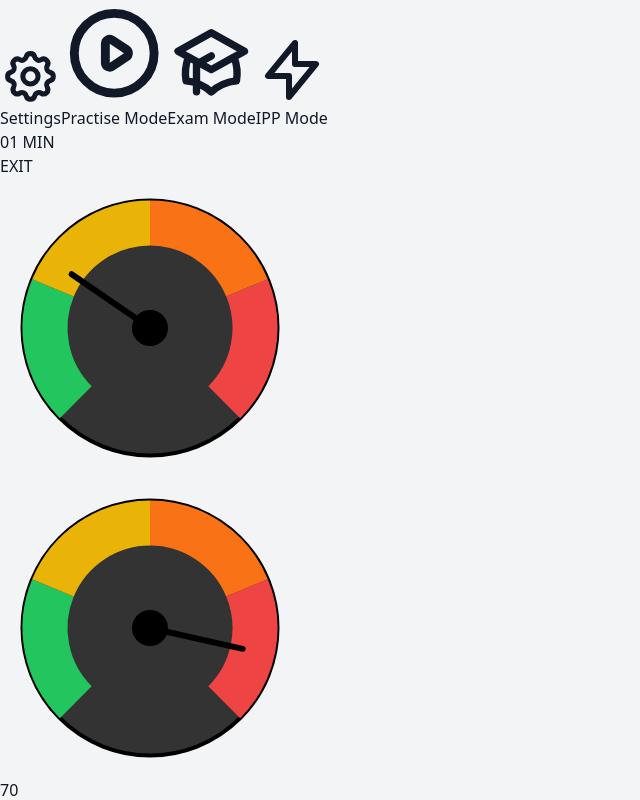
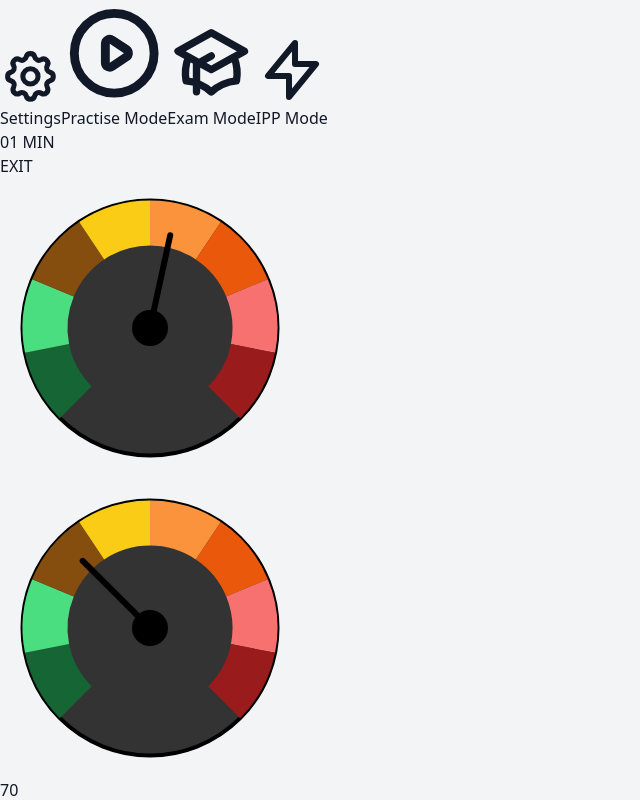
Before and after one commit to getcollectifyinfo/worm, a React (Vite) app: page / in a window 1280 px wide. Both pictures are taken after a click on the button "IPP Mode". Shown: the top 800 px of the page, without its empty margins (0-640 px from the left). Built offline with nearby package versions, Linux system fonts and the light colour scheme.

Commit message:
feat: Update gauge design with 8 colored segments and reduced speed

```diff
--- a/src/components/Gauge.tsx
+++ b/src/components/Gauge.tsx
@@ -19,8 +19,8 @@ export const Gauge: React.FC<GaugeProps> = ({ size = 200, initialValue = 50 }) =
       if (Math.abs(value - targetValueRef.current) < 1) {
         // Pick a new random target (0-100)
         targetValueRef.current = Math.random() * 100;
-        // Pick a new random speed (0.2 to 1.5)
-        animationSpeedRef.current = 0.2 + Math.random() * 1.3;
+        // Pick a new random speed (lower speed as requested)
+        animationSpeedRef.current = 0.1 + Math.random() * 0.4;
       }
 
       // 2. Move towards target
@@ -67,32 +67,60 @@ export const Gauge: React.FC<GaugeProps> = ({ size = 200, initialValue = 50 }) =
         />
 
         {/* Colored Arcs */}
-        {/* Green Segment (0-25%) */}
+        {/* Dark Green Segment (0-12.5%) */}
         <path
-          d={describeArc(center, center, innerRadius, 225, 292.5)}
+          d={describeArc(center, center, innerRadius, 225, 258.75)}
           fill="none"
-          stroke="#22c55e" // Green-500
+          stroke="#166534" // Green-800
           strokeWidth={strokeWidth}
         />
-        {/* Yellow Segment (25-50%) */}
+        {/* Light Green Segment (12.5-25%) */}
         <path
-          d={describeArc(center, center, innerRadius, 292.5, 360)}
+          d={describeArc(center, center, innerRadius, 258.75, 292.5)}
           fill="none"
-          stroke="#eab308" // Yellow-500
+          stroke="#4ade80" // Green-400
           strokeWidth={strokeWidth}
         />
-        {/* Orange Segment (50-75%) */}
+        {/* Dark Yellow Segment (25-37.5%) */}
         <path
-          d={describeArc(center, center, innerRadius, 360, 427.5)}
+          d={describeArc(center, center, innerRadius, 292.5, 326.25)}
           fill="none"
-          stroke="#f97316" // Orange-500
+          stroke="#854d0e" // Yellow-800
           strokeWidth={strokeWidth}
         />
-        {/* Red Segment (75-100%) */}
+        {/* Light Yellow Segment (37.5-50%) */}
         <path
-          d={describeArc(center, center, innerRadius, 427.5, 495)}
+          d={describeArc(center, center, innerRadius, 326.25, 360)}
           fill="none"
-          stroke="#ef4444" // Red-500
+          stroke="#facc15" // Yellow-400
+          strokeWidth={strokeWidth}
+        />
+        {/* Orange Segment (50-62.5%) */}
+        <path
+          d={describeArc(center, center, innerRadius, 360, 393.75)}
+          fill="none"
+          stroke="#fb923c" // Orange-400
+          strokeWidth={strokeWidth}
+        />
+        {/* Dark Orange Segment (62.5-75%) */}
+        <path
+          d={describeArc(center, center, innerRadius, 393.75, 427.5)}
+          fill="none"
+          stroke="#ea580c" // Orange-600
+          strokeWidth={strokeWidth}
+        />
+        {/* Red Segment (75-87.5%) */}
+        <path
+          d={describeArc(center, center, innerRadius, 427.5, 461.25)}
+          fill="none"
+          stroke="#f87171" // Red-400
+          strokeWidth={strokeWidth}
+        />
+        {/* Dark Red Segment (87.5-100%) */}
+        <path
+          d={describeArc(center, center, innerRadius, 461.25, 495)}
+          fill="none"
+          stroke="#991b1b" // Red-800
           strokeWidth={strokeWidth}
         />
 
```
